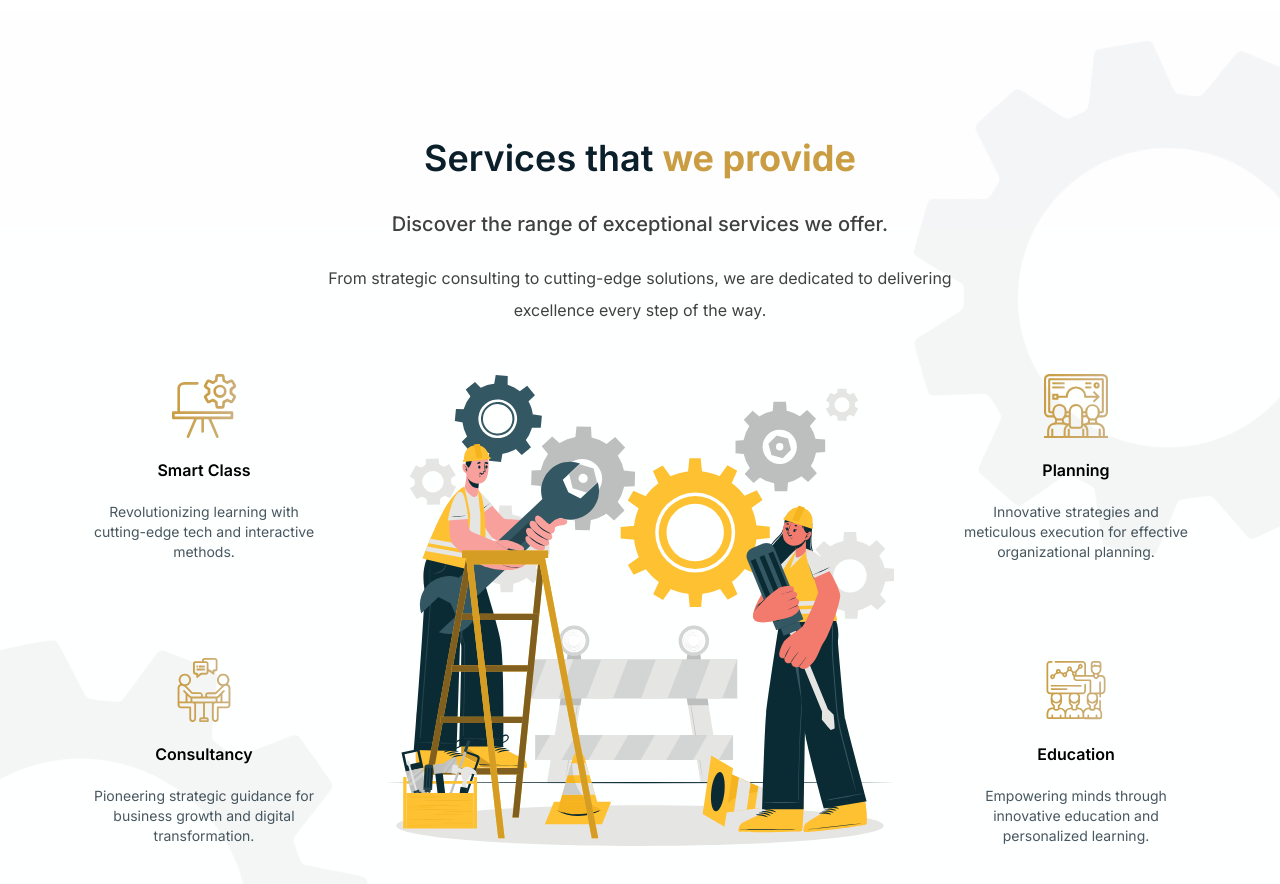
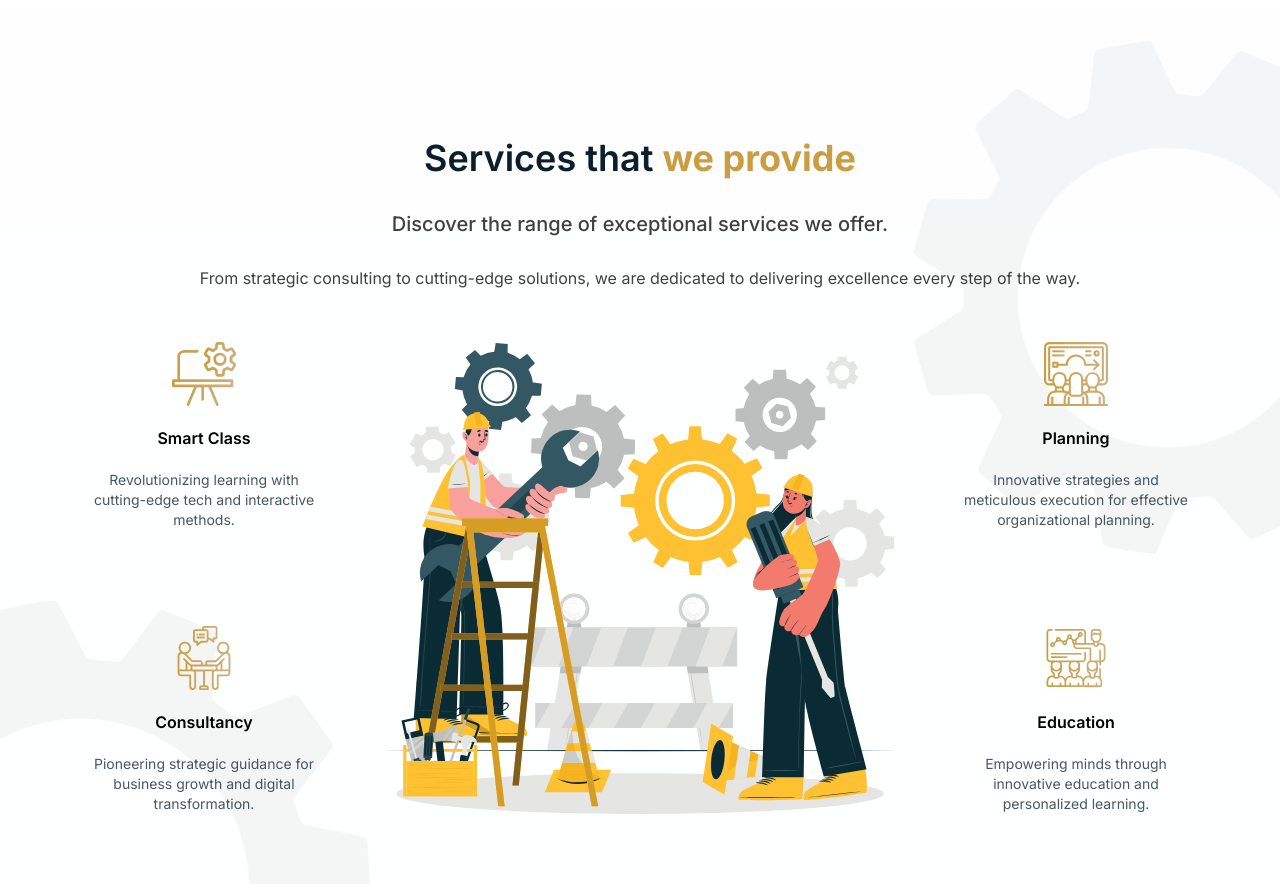
Before and after one commit to Fernanbae/dksi-company-profile, a React (Vite) app: page / in a window 1280 px wide. Shown: the part 2060-2944 px from the top of the page. Built offline with nearby package versions, Linux system fonts and the light colour scheme.

Commit message:
feat(component): :bricks: add "className" property at component

```diff
--- a/src/components/ui/Section/SectionHeader.jsx
+++ b/src/components/ui/Section/SectionHeader.jsx
@@ -1,10 +1,19 @@
 import PropTypes from "prop-types";
+import { cn } from "../../../lib/utils";
 
-function SectionHeader({ title, heading, children }) {
+function SectionHeader({ title, heading, className, children }) {
     const titleBuilder = title.split("%");
 
     return (
-        <div className="mx-auto flex max-w-2xl flex-col gap-8 px-5 text-center">
+        <div
+            className={cn(
+                "flex flex-col gap-8",
+                "mx-auto",
+                "px-5",
+                "text-center",
+                className,
+            )}
+        >
             <h1 className="text-4xl font-semibold text-darken-jungle-green">
                 {titleBuilder[0]}
                 {titleBuilder[1] && (
@@ -27,6 +36,7 @@ function SectionHeader({ title, heading, children }) {
 SectionHeader.propTypes = {
     title: PropTypes.string,
     heading: PropTypes.string,
+    className: PropTypes.string,
     children: PropTypes.node,
 };
 
```
